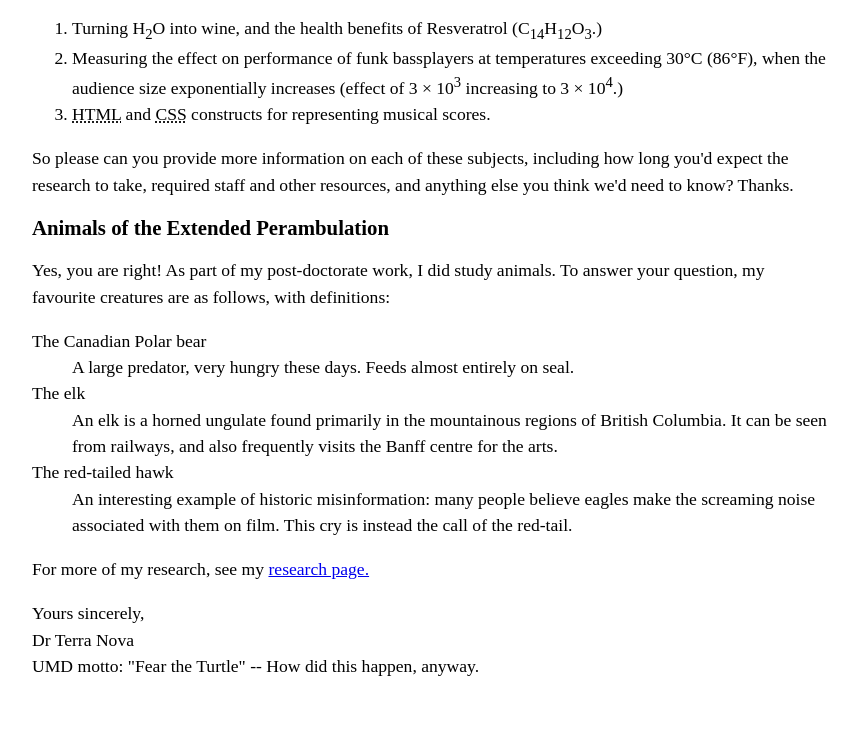
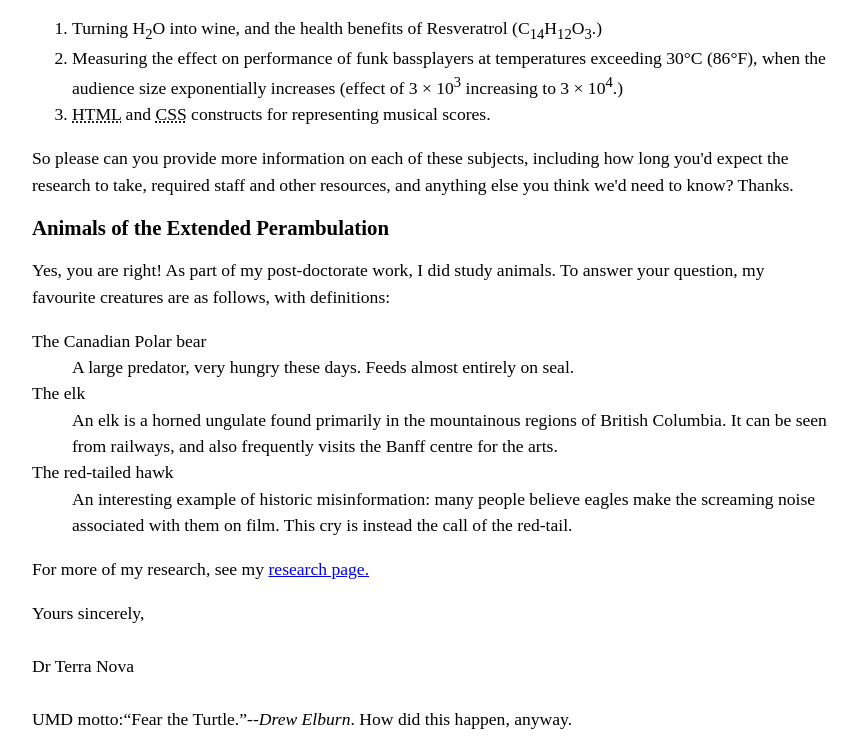
Before and after one commit to JonathanYeldell/JonathanYeldell.github.io, a plain HTML site: page lab_2/index.html in a window 1280 px wide. Shown: the part 998-1748 px from the top of the page, without its empty margins (208-1065 px from the left). Before the commit the page ends 1695 px from the top, so only its background shows below. Drawn offline with Linux system fonts and the light colour scheme.

Commit message:
Update index.html

```diff
--- a/lab_2/index.html
+++ b/lab_2/index.html
@@ -77,9 +77,10 @@
     <p>For more of my research, see my <a href="http://umd.io" target="_blank"
       title="research page">research page.</a><br /></p>
     <p>
-      Yours sincerely,<br/>
-      Dr Terra Nova<br />
-      UMD motto: "Fear the Turtle" -- How did this happen, anyway.
+      Yours sincerely,<br/><br/>
+      Dr Terra Nova<br /><br/>
+      UMD motto:<q cite="DrewElburn">Fear the Turtle.</q>--<cite>Drew Elburn</cite>. How did this happen, anyway.
     </p>
   </body>
+
 </html>
```
